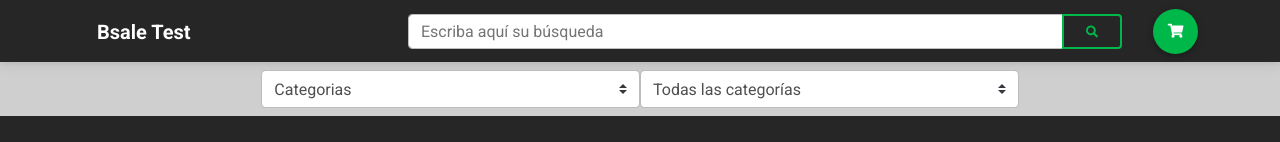
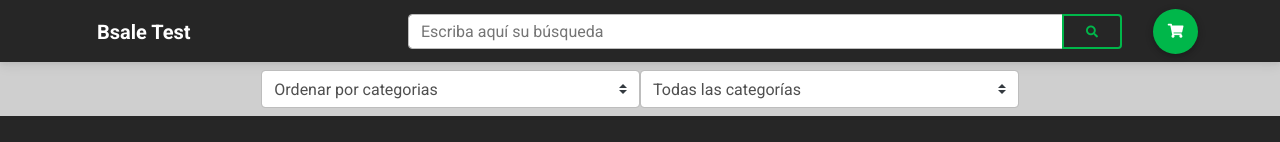
Before and after one commit to ArielOlmedo/bsale-test, a website built with Parcel: page index.html in a window 1280 px wide. Shown: the top 142 px of the page. Built offline with nearby package versions, Linux system fonts and the light colour scheme; no server answers.

Commit message:
fix ordenar

```diff
--- a/index.html
+++ b/index.html
@@ -74,7 +74,7 @@
     <div class="row col-lg-8 col-md-12 col-sm-12 mx-auto px-5">
       <div class="col-6 px-0 ml-auto">
         <select class="form-control custom-select  mt-15" id="orden">
-          <option id="ordenar1" selected="0" value="0">Categorias</option>
+          <option id="ordenar1" selected="0" value="0">Ordenar por categorias</option>
           <option id="ordenar3" value="2">Alfabéticamente ↑</option>
           <option id="ordenar4" value="3">Alfabéticamente ↓</option>
           <option id="ordenar5" value="4">Precio ↑</option>
```
